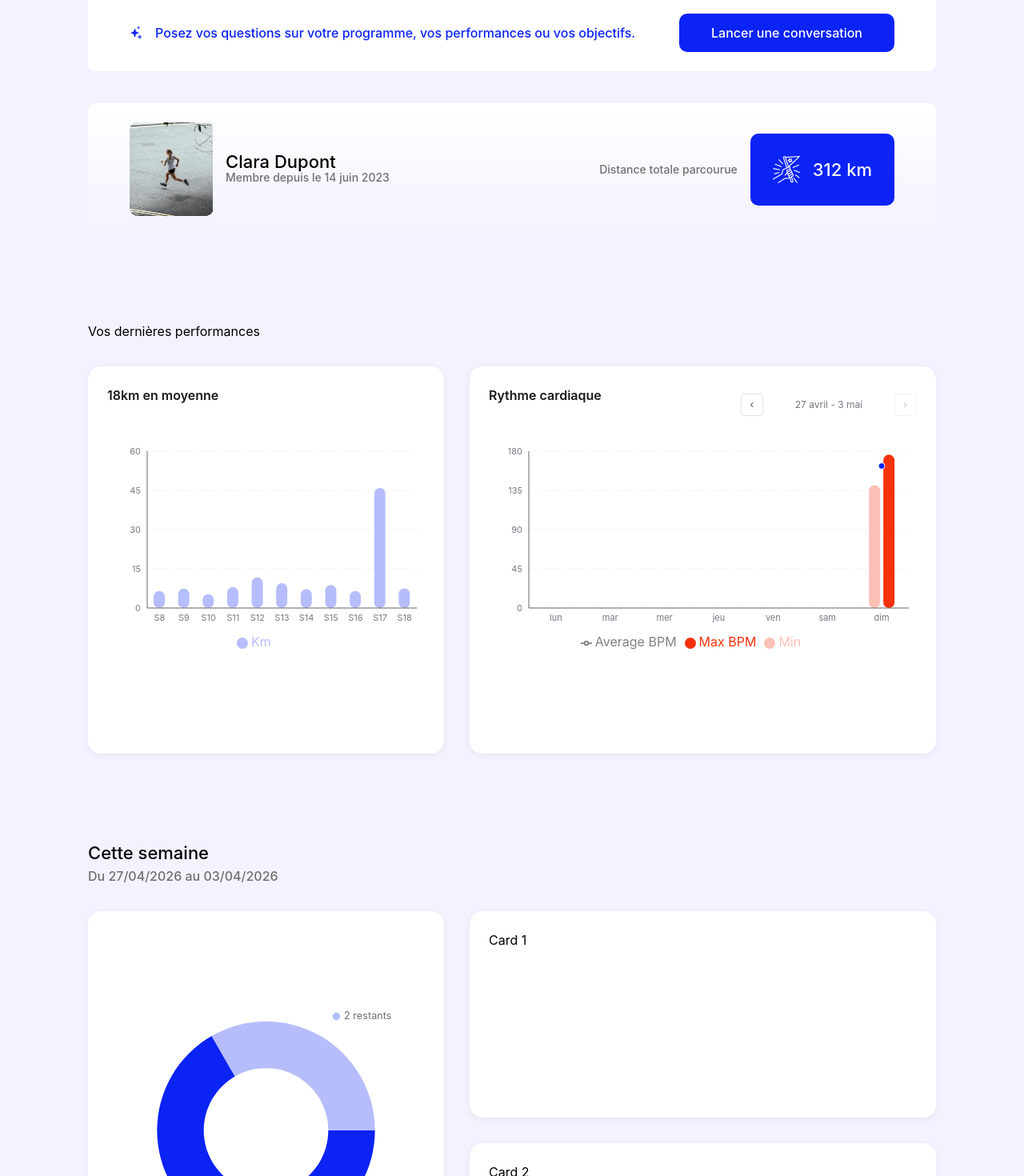
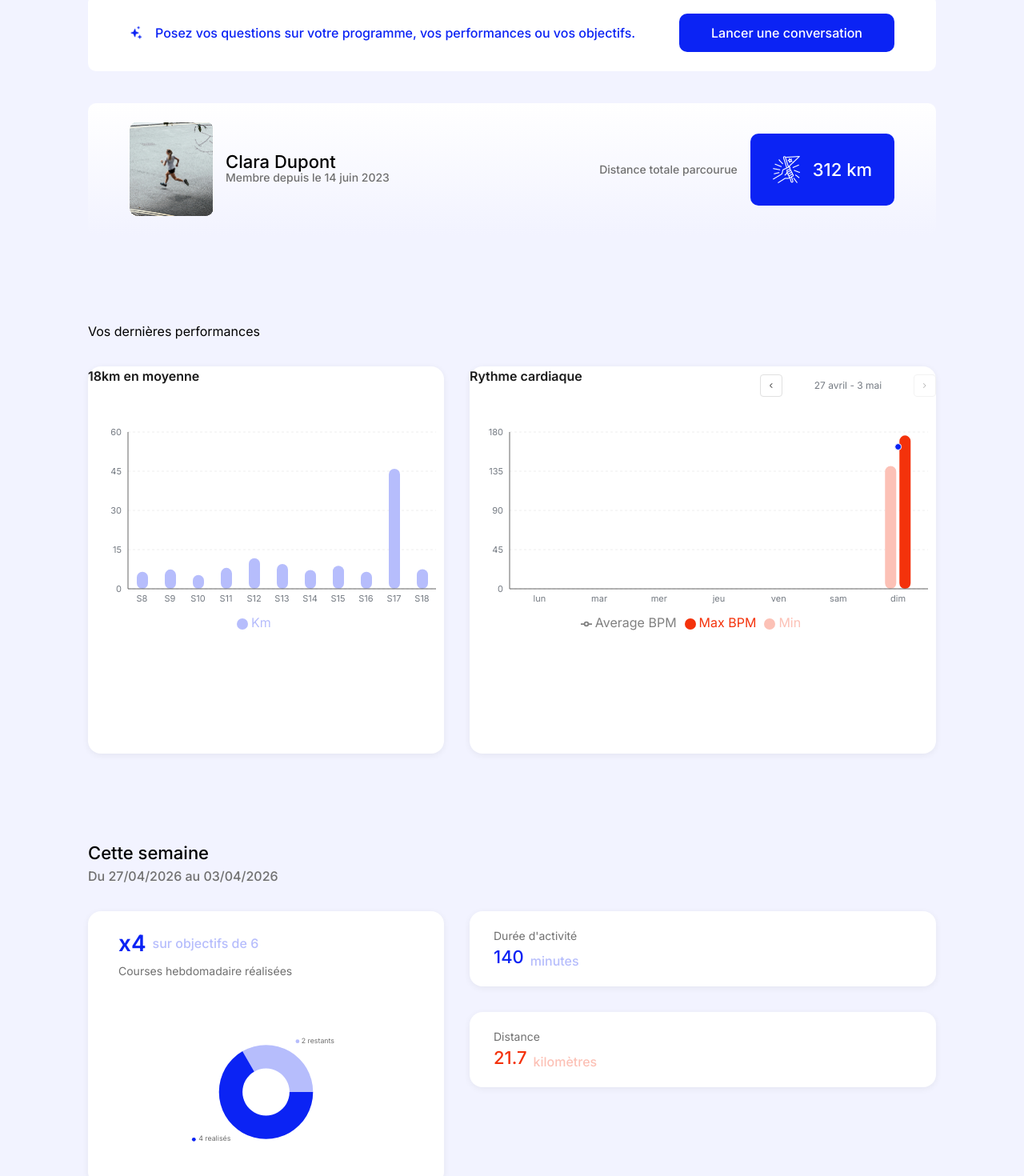
Before and after one commit to ggautier61/GaetanGautier_6_Sportsee_25042026, a Next.js app: page / in a window 1280 px wide. Shown: the part 200-1670 px from the top of the page at 80% size. Built offline with nearby package versions, Linux system fonts and the light colour scheme; some icons are missing.

Commit message:
Ajout Card "Durée d'activité" et "Distance" + Fix Graph Pie DashboardPage
Co-authored-by: Copilot <copilot@github.com>

```diff
--- a/app/globals.css
+++ b/app/globals.css
@@ -6,6 +6,8 @@
   --bluesportsee: #0B23F4;
   --blueclairsportsee: #B6BDFC;
   --grissportsee: #707070;
+  --rougesportsee: #F4320B;
+  --rougeclairsportsee: #FCC1B6;
 
 }
 
@@ -26,7 +28,8 @@
 body {
   background: var(--background);
   color: var(--foreground);
-  font-family: Inter, sans-serif;
+  font-family: var(--font-inter);
+  font-weight: 400;
 }
 
 img {
--- a/app/layout.tsx
+++ b/app/layout.tsx
@@ -1,5 +1,6 @@
 import type { Metadata } from "next";
 import { Geist, Geist_Mono } from "next/font/google";
+import { Inter } from "next/font/google";
 import "./globals.css";
 import { Footer } from "@/components/layout/Footer";
 
@@ -12,6 +13,8 @@ const geistMono = Geist_Mono({
   variable: "--font-geist-mono",
   subsets: ["latin"],
 });
+
+const inter = Inter({ variable: "--font-inter", subsets: ["latin"] });
 
 export const metadata: Metadata = {
   title: "Sportsee - Tableau de bord sportif",
@@ -26,7 +29,7 @@ export default function RootLayout({
   return (
     <html
       lang="fr"
-      className={`${geistSans.variable} ${geistMono.variable} h-full antialiased`}
+      className={`${inter.variable} h-full antialiased`}
     >
       <body className="min-h-full flex flex-col items-center">
         {children}
--- a/app/page.tsx
+++ b/app/page.tsx
@@ -102,49 +102,59 @@ export default function Home() {
 
           <section>
             <div className="mb-[32px]">
-              <h2 style={{fontFamily: "Inter", fontWeight: 500, fontSize:"22px"}}>Cette semaine</h2>
-              <p style={{fontFamily: "Inter", fontWeight: 500, fontSize:"16px", color: 'var(--grissportsee'}}>Du 27/04/2026 au 03/04/2026</p>
+              <h2 style={{fontWeight: 500, fontSize:22}}>Cette semaine</h2>
+              <p style={{fontWeight: 500, fontSize:16, color: 'var(--grissportsee'}}>Du 27/04/2026 au 03/04/2026</p>
             </div>
 
-            <div className="flex w-full gap-8">
+            <div className="flex w-full gap-8" style={{height: "342px"}}>
               <div style={{ width: '445px', height: '100%' }}>
-                <Card>
-                  {/* <ObjectivePieChart achieved={4} remaining={2} /> */}
-                  <CustomActiveShapePieChart />
+                <Card className="px-[38px] py-4">
+                  <div className='flex flex-col justify-between h-full'>
+                    <div className='flex flex-col'>
+                      <div className="flex items-center gap-2" style={{ height: '48px' }}>
+                        <div style={{ fontSize: 28, fontWeight: 600, color: 'var(--bluesportsee)' }}>x4</div>
+                        <div style={{ fontSize: 16, fontWeight: 500, color: 'var(--blueclairsportsee)' }}>sur objectifs de 6</div>
+                      </div>
+                      <p style={{fontSize:14, color: 'var(--grissportsee)'}}>
+                        Courses hebdomadaire réalisées
+                      </p>
+                    </div>
+                    <CustomActiveShapePieChart />
+
+                  </div>
                 </Card>
 
               </div>
+
               <div className="flex flex-col gap-8" style={{ flex: 1 }}>
-                <Card>
-                  <p>Card 1</p>
+                <Card className='px-[30px] py-5 flex flex-col justify-between' style={{height: 'auto'}}>
+                    <div style={{fontSize: 14, color:'var(--grissportsee)'}}>
+                      Durée d'activité
+                    </div>
+                    <div className='flex gap-2 items-end'>
+                      <div style={{fontSize: 22, fontWeight: 500, color:'var(--bluesportsee)'}}>140</div>
+                      <div style={{fontSize: 16, fontWeight: 500, color:'var(--blueclairsportsee)'}}>minutes</div>
+                    </div>
+
                 </Card>
-                <Card>
-                  <p>Card 2</p>
+
+                <Card className='px-[30px] py-5 flex flex-col justify-between' style={{height: 'auto'}}>
+                    <div style={{fontSize: 14, color:'var(--grissportsee)'}}>
+                      Distance
+                    </div>
+                    <div className='flex gap-2 items-end'>
+                      <div style={{fontSize: 22, fontWeight: 500, color:'var(--rougesportsee)'}}>21.7</div>
+                      <div style={{fontSize: 16, fontWeight: 500, color:'var(--rougeclairsportsee)'}}>kilomètres</div>
+                    </div>
+
                 </Card>
               </div>
             </div>
 
-
-
           </section>
 
-
-          {/* <div style={{ display: 'flex', flexDirection: 'column', gap: 32 }}>
-            <div style={{ display: 'grid', gridTemplateColumns: 'repeat(4, 1fr)', gap: 24 }}>
-              <StatCard label="Séanches" value={sessionCount} icon="activity" />
-              <StatCard label="FC moy" value={`${avgHeartRate} bpm`} icon="heart" />
-              <StatCard label="Calories" value={`${totalCalories} kcal`} icon="flame" />
-              <StatCard label="Durée" value={durationStr} icon="clock" />
-            </div>
-            <div style={{ display: 'grid', gridTemplateColumns: '1fr 1fr', gap: 24 }}>
-
-
-            </div>
-          </div> */}
         </div>
       </main>
-
-      {/* <Footer /> */}
 
     </div>
   );
--- a/src/components/charts/BarChart.tsx
+++ b/src/components/charts/BarChart.tsx
@@ -228,11 +228,10 @@ export function BarChart({ type, title }: BarChartProps) {
               <Bar
                 dataKey="min"
                 name="Min"
-                fill="#FCC1B6"
+                fill="var(--rougeclairsportsee)"
                 radius={[7, 7, 7, 7]}
                 barSize={14}
                 legendType='circle'
-                fontFamily='Inter'
                 fontSize={12}
                 fontWeight={400}
 
@@ -240,7 +239,7 @@ export function BarChart({ type, title }: BarChartProps) {
               <Bar
                 dataKey="max"
                 name="Max BPM"
-                fill="#F4320B"
+                fill="var(--rougesportsee)"
                 radius={[7, 7, 7, 7]}
                 barSize={14}
                 legendType='circle'
--- a/src/components/charts/CustomLegend.tsx
+++ b/src/components/charts/CustomLegend.tsx
@@ -22,7 +22,7 @@ const CustomLegend = (props: any) => {
               display: "inline-block",
             }}
           />
-          <span style={{ color: '#707070', fontFamily: 'Inter', fontSize: 12, fontWeight: 400 }}>{entry.value}</span>
+          <span style={{ color: 'var(--grissportsee)', fontSize: 12, fontWeight: 400 }}>{entry.value}</span>
         </li>
       ))}
     </ul>
--- a/src/components/charts/Pie.tsx
+++ b/src/components/charts/Pie.tsx
@@ -49,9 +49,9 @@ const renderActiveShape = ({
 
 
 
-           <circle cx={textAnchor === 'start' ? ex - 12 : ex - 80} cy={ey - 5} r={6}
+           <circle cx={textAnchor === 'start' ? ex - 12 : ex - 115} cy={ey - 5} r={6}
                fill={payload.name === 'realisés' ? "var(--bluesportsee)" : "var(--blueclairsportsee)"} stroke="none" />
-           <text x={ex} y={ey} textAnchor={textAnchor} fill={fill}>
+           <text x={ex} y={ey} textAnchor={textAnchor} fill={fill} fontSize={22}>
                {value} {payload.name}
            </text>
 
@@ -74,7 +74,7 @@ export default function CustomActiveShapePieChart({
 
 
       <PieChart
-        style={{ width: '100%', maxWidth: '500px', maxHeight: '80vh', aspectRatio: 1 }}
+        style={{ width: '100%', maxWidth: '500px', maxHeight: '200px', aspectRatio: 3/1 }}
         responsive
 
 
@@ -86,13 +86,13 @@ export default function CustomActiveShapePieChart({
         // }}
       >
         <Pie
-          cornerRadius="50%"
+          cornerRadius={10}
           shape={renderActiveShape}
           data={data}
           cx="50%"
           cy="50%"
-          innerRadius="40%"
-          outerRadius="70%"
+          innerRadius="30%"
+          outerRadius="60%"
           fill="var(--grissportsee)"
           dataKey="value"
           isAnimationActive={isAnimationActive}
--- a/src/components/layout/Footer.tsx
+++ b/src/components/layout/Footer.tsx
@@ -6,8 +6,8 @@ import Image from "next/image";
 export function Footer() {
 
     return (
-    <footer className="flex justify-between items-center w-full px-[100px] py-[12px]" style={{height: '40px', fontFamily: 'Inter', fontSize: 14, fontWeight: 400, backgroundColor: 'white'}}>
-        <div style={{fontFamily: "Inter", fontWeight: 400, fontSize: 14}}>© Sportsee  Tous droits réservés</div>
+    <footer className="flex justify-between items-center w-full px-[100px] py-[12px]" style={{height: '40px', fontSize: 14, fontWeight: 400, backgroundColor: 'white'}}>
+        <div style={{fontWeight: 400, fontSize: 14}}>© Sportsee  Tous droits réservés</div>
         <div className="flex">
             <Link href="/" className="ml-4">
                 Conditions générales
--- a/src/components/ui/Card.module.css
+++ b/src/components/ui/Card.module.css
@@ -1,7 +1,6 @@
 .card {
   background: #ffffff;
   border-radius: 16px;
-  padding: 24px;
   box-shadow: 0 2px 8px rgba(0, 0, 0, 0.06);
   height: 100%;
 }
@@ -15,4 +14,7 @@
 
 .cardContent {
   margin: 0;
+  display: flex;
+  flex-direction: column;
+  height: 100%;
 }
--- a/src/components/ui/Card.tsx
+++ b/src/components/ui/Card.tsx
@@ -2,15 +2,14 @@ import React from 'react';
 import styles from './Card.module.css';
 
 interface CardProps {
-  title?: string;
   children: React.ReactNode;
   className?: string;
+  style?: React.CSSProperties;
 }
 
-export function Card({ title, children, className = '' }: CardProps) {
+export function Card({ children, className = '', style}: CardProps) {
   return (
-    <div className={`${styles.card} ${className}`}>
-      {title && <h3 className={styles.cardTitle}>{title}</h3>}
+    <div className={`${styles.card} ${className}`} style={style}>
       <div className={styles.cardContent}>{children}</div>
     </div>
   );
--- a/src/components/ui/Card_Distance.tsx
+++ b/src/components/ui/Card_Distance.tsx
@@ -10,7 +10,7 @@ const Card_Distance: React.FC<Card_DistanceProps> = ({ distance }) => {
     <div className='flex items-center gap-4' style={{ height: '90px' }}>
       <p style={{color: 'var(--grissportsee)', fontSize: '14px'}}>Distance totale parcourue</p>
       <div className="flex items-center gap-4 h-full"
-        style={{ backgroundColor: 'var(--bluesportsee)', color: 'white', borderRadius: '10px', padding: '28px', fontFamily: 'Inter', fontSize: '22px' }}>
+        style={{ backgroundColor: 'var(--bluesportsee)', color: 'white', borderRadius: '10px', padding: '28px', fontSize: '22px' }}>
         <Image src="/assets/Icon_Distance.png" alt="Icon Distance" width={34} height={34} />
         <p className="distance-value">{distance} km</p>
 
--- a/src/components/ui/Card_IA.module.css
+++ b/src/components/ui/Card_IA.module.css
@@ -5,7 +5,7 @@
 }
 
 .test {
-    font-family: Inter;
+
     font-weight: 500;
     font-style: Medium;
     font-size: 16px;
--- a/src/components/ui/Card_Profil.module.css
+++ b/src/components/ui/Card_Profil.module.css
@@ -10,7 +10,6 @@
 }
 
 .test {
-    font-family: Inter;
     font-weight: 500;
     font-style: Medium;
     font-size: 16px;
```
Lines whose indentation alone changed are shown as unchanged.
